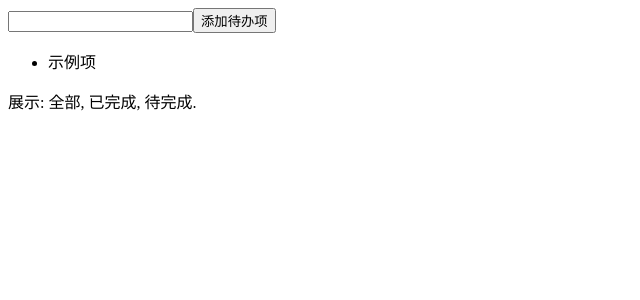
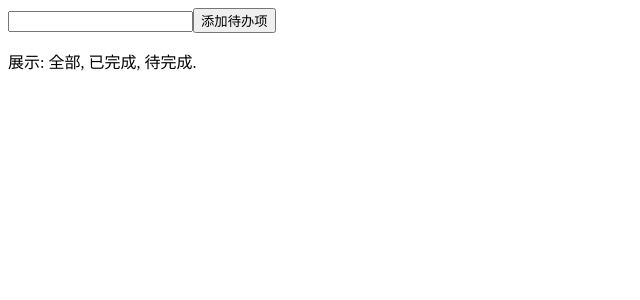
Before and after one commit to YestoryFornever/webpack-redux-starter, a React app: page / in a window 1280 px wide. Shown: the top 300 px of the page, without its empty margins (0-640 px from the left). Built offline with nearby package versions, Linux system fonts and the light colour scheme.

Commit message:
todo-list

```diff
--- a/src/components/app.jsx
+++ b/src/components/app.jsx
@@ -3,12 +3,13 @@ import AddTodo from './add-todo';
 import TodoList from './todo-list';
 import Footer from './footer';
 
-const App = ({ onAddClick })=>{
+const App = ({ visibleTodos,onAddClick })=>{
 	return (
 		<div>
 			<AddTodo
 				onAddClick={onAddClick} />
-			<TodoList/>
+			<TodoList
+				todos={visibleTodos} />
 			<Footer/>
 		</div>
 	);
--- a/src/components/todo-list.jsx
+++ b/src/components/todo-list.jsx
@@ -5,7 +5,11 @@ export default class TodoList extends Component {
 	render() {
 		return (
 			<ul>
-				<Todo/>
+				{this.props.todos.map((todo, index) =>
+					// console.log(todo);
+					<Todo {...todo}
+						key={index}/>
+				)}
 			</ul>
 		)
 	}
--- a/src/containers/app.js
+++ b/src/containers/app.js
@@ -1,6 +1,12 @@
 import { connect } from 'react-redux';
 import { addTodo } from '../actions'
 import App from '../components/app';
+
+function select(state){
+	return {
+		visibleTodos: state.todos
+	}
+}
 
 function dispatchProps(dispatch){
 	return {
@@ -12,6 +18,6 @@ function dispatchProps(dispatch){
 
 // 包装 component ，注入 dispatch 和 state 到其默认的 connect()(App) 中；
 export default connect(
-	undefined,/*state->props,dispatch->props*/
+	select,/*state->props,dispatch->props*/
 	dispatchProps/*state->props,dispatch->props*/
 )(App);
```
